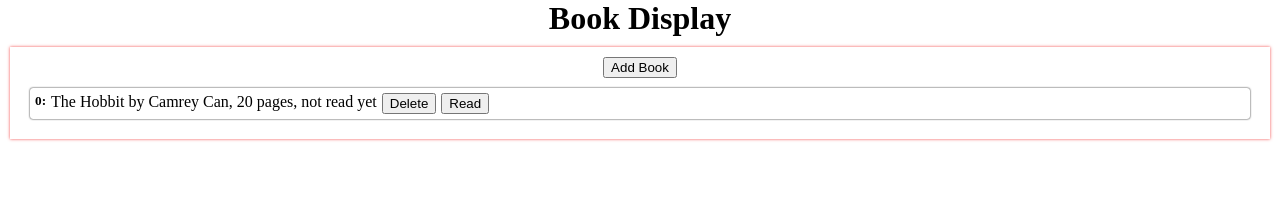
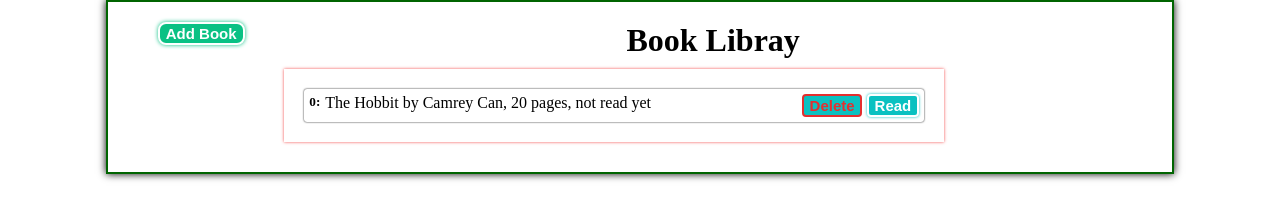
Before and after one commit to Mhlabathi/library-app, a plain HTML site: page index.html in a window 1280 px wide. Drawn offline with Linux system fonts and the light colour scheme.

Commit message:
Style our book library

```diff
--- a/index.html
+++ b/index.html
@@ -7,9 +7,14 @@
     <title>JavaScript Objects</title>
 </head>
 <body>
-    <h1>Book Display</h1>
+    <div class="container">
+        <div class="left-display">
+            <button class="new-book">Add Book</button>
+        </div>
+        <div class="right-display">
+            <h1>Book Libray</h1>
             <div class="display-book">
-        <button class="new-book">Add Book</button>
+            <!-- JavaScript handles the elements on this div-->
             </div>
             <dialog id="dialog">
                 <form method="dialog">
@@ -42,6 +47,8 @@
                     </div>
                 </form>
             </dialog>
+        </div>
+    </div>
     <script src="script.js"></script>
 </body>
 </html>
--- a/style.css
+++ b/style.css
@@ -3,13 +3,32 @@
 }
 
 body {
+    display: flex;
     text-align: center;
+    justify-content: center;
+}
+
+.container {
+    display: grid;
+    grid-template-columns: 1fr 6fr;
+    border: 2px darkgreen double;
+    box-shadow: 0 0 8px;
+    width: 80%;
+    padding: 20px;
+}
+
+.left-display {
+    grid-column: 1 / 2;
 }
 
 .display-book {
     box-shadow: 0 0 3px #f34e4e;
     margin: 10px;
     padding: 10px;
+    display: flex;
+    flex-direction: column;
+    width: 50vw;
+    min-width: 20vw;
 }
 
 .display-book div {
@@ -18,5 +37,64 @@ body {
     border-radius: 3px;
     padding: 5px;
     display: flex;
+    flex-wrap: wrap;
     gap: 5px;
+    min-width: 20vw;
 }
+
+.display-book div button {
+    background-color: rgb(10, 193, 193);
+    max-width: 60px;
+    max-height: 30px;
+    border-radius: 4px;
+    border: #e42f2f double 2px;
+    color: #e42f2f;
+    font-size: 15px;
+    font-weight: bold;
+}
+
+.display-book div button + button {
+    background-color: rgb(10, 193, 193);
+    max-width: 60px;
+    max-height: 30px;
+    border-radius: 4px;
+    box-shadow: 0 0 3px rgb(10, 193, 193);
+    border: #fff double 2px;
+    color: #fff;
+    font-size: 15px;
+    font-weight: bold;
+}
+
+.display-book div p {
+    margin-right: auto;
+}
+
+.new-book {
+    background-color: rgb(10, 193, 132);
+    max-width: 100px;
+    max-height: 45px;
+    border-radius: 8px;
+    box-shadow: 0 0 4px rgb(10, 193, 132);
+    border: #fff double 2px;
+    color: #fff;
+    font-size: 15px;
+    font-weight: bold;
+}
+
+/* Dailog Styles */
+form {
+    max-width: 250px;
+    display: flex;
+    flex-direction: column;
+    gap: 5px;
+    align-items: start;
+}
+
+form p {
+    position: relative;
+}
+
+form label, input {
+    width: 200px;
+    align-self: flex-start;
+}
```
Lines whose indentation alone changed are shown as unchanged.
